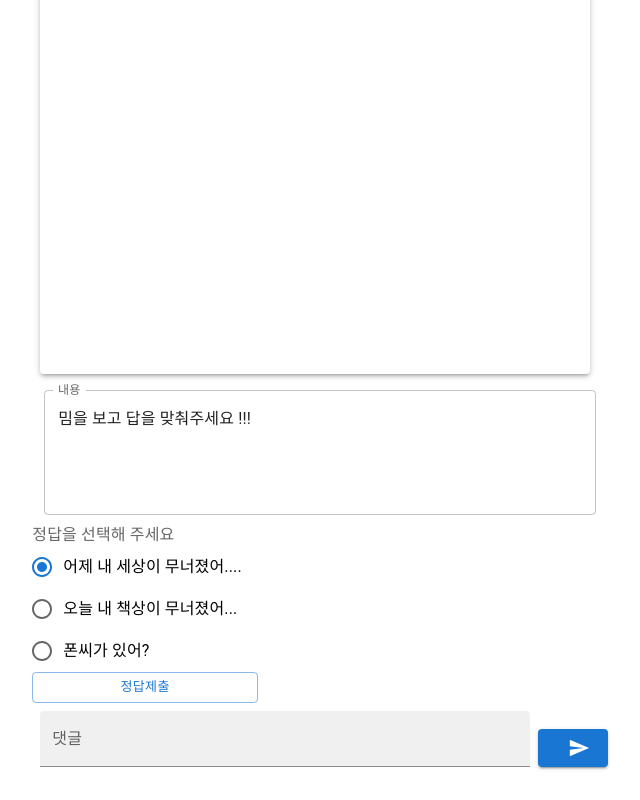
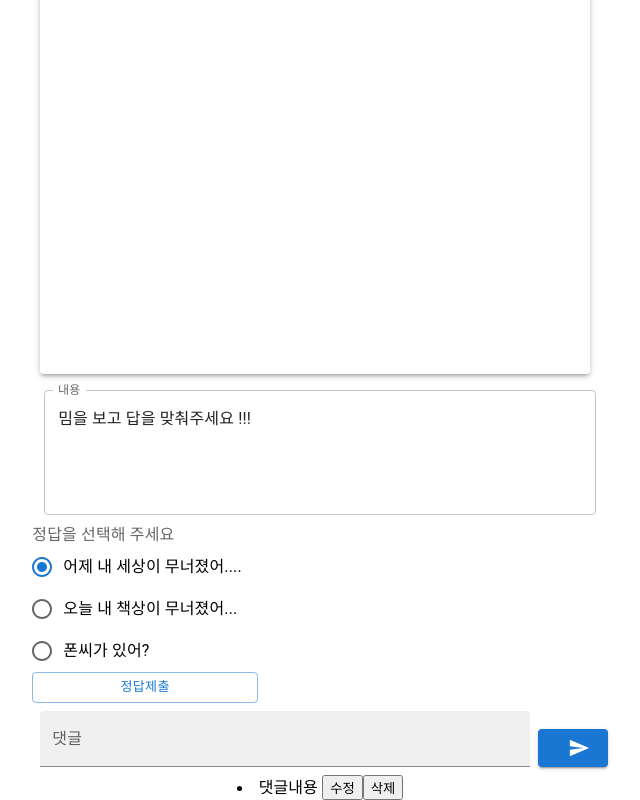
Before and after one commit to GosuEE/memes_front, a React (Create React App) app: page /detail in a window 1280 px wide. Shown: the part 202-1002 px from the top of the page, without its empty margins (320-960 px from the left). Before the commit the page ends 977 px from the top, so only its background shows below. Built offline with nearby package versions, Linux system fonts and the light colour scheme.

Commit message:
add axios

```diff
--- /dev/null
+++ b/src/components/Detail/CommentView.js
@@ -0,0 +1,14 @@
+import React from 'react';
+
+function CommentView() {
+  return (
+    <div>
+      <li>
+        댓글내용 <button>수정</button>
+        <button>삭제</button>
+      </li>
+    </div>
+  );
+}
+
+export default CommentView;
--- a/src/components/Detail/WriteComment.js
+++ b/src/components/Detail/WriteComment.js
@@ -1,4 +1,4 @@
-import React from 'react';
+import React, { useState } from 'react';
 import Box from '@mui/material/Box';
 import TextField from '@mui/material/TextField';
 
@@ -8,6 +8,7 @@ import Button from '@mui/material/Button';
 import styled from '@emotion/styled';
 
 function WirteComment() {
+  const [commentContent, setCommentContent] = useState('');
   return (
     <>
       <Box
@@ -19,7 +20,17 @@ function WirteComment() {
         autoComplete="off"
       >
         <BoxInner>
-          <TextField id="filled-required" label="댓글" variant="filled" multiline />
+          <TextField
+            id="filled-required"
+            label="댓글"
+            variant="filled"
+            multiline
+            value={commentContent}
+            onChange={(e) => {
+              setCommentContent(e.target.value);
+              console.log(commentContent);
+            }}
+          />
           <ButtonOuter>
             <Button variant="contained" endIcon={<SendIcon />} size="large"></Button>
           </ButtonOuter>
--- a/src/pages/Detail.jsx
+++ b/src/pages/Detail.jsx
@@ -10,7 +10,7 @@ import FormLabel from '@mui/material/FormLabel';
 import Button from '@mui/material/Button';
 import WirteComment from '../components/Detail/WriteComment';
 import TextField from '@mui/material/TextField';
-
+import CommentView from '../components/Detail/CommentView';
 import SendIcon from '@mui/icons-material/Send';
 import Stack from '@mui/material/Stack';
 function Detail() {
@@ -79,6 +79,7 @@ function Detail() {
         </RadioGroupOuter>
 
         <WirteComment />
+        <CommentView />
       </StBox>
     </StBoxOuter>
   );
```
Also changed, not shown: 1 other file (tests, documents, lock files or other folders).
